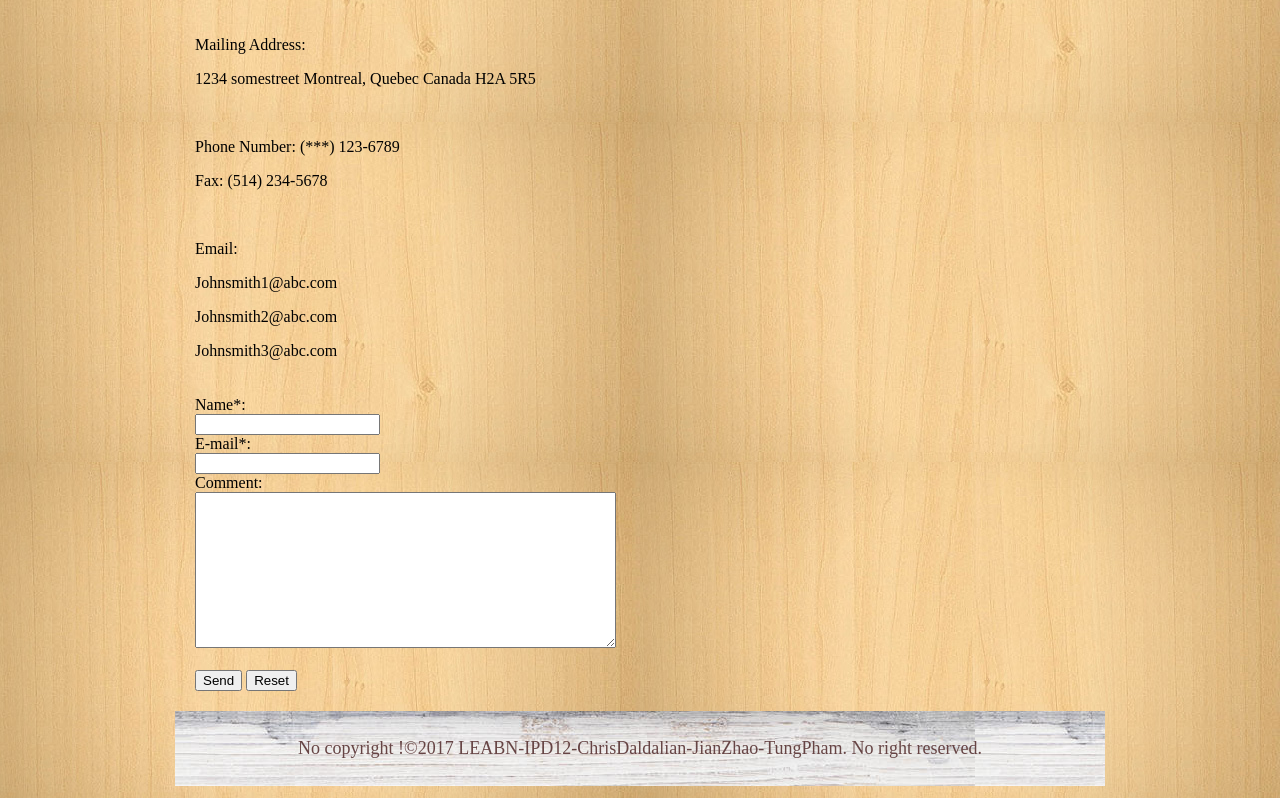
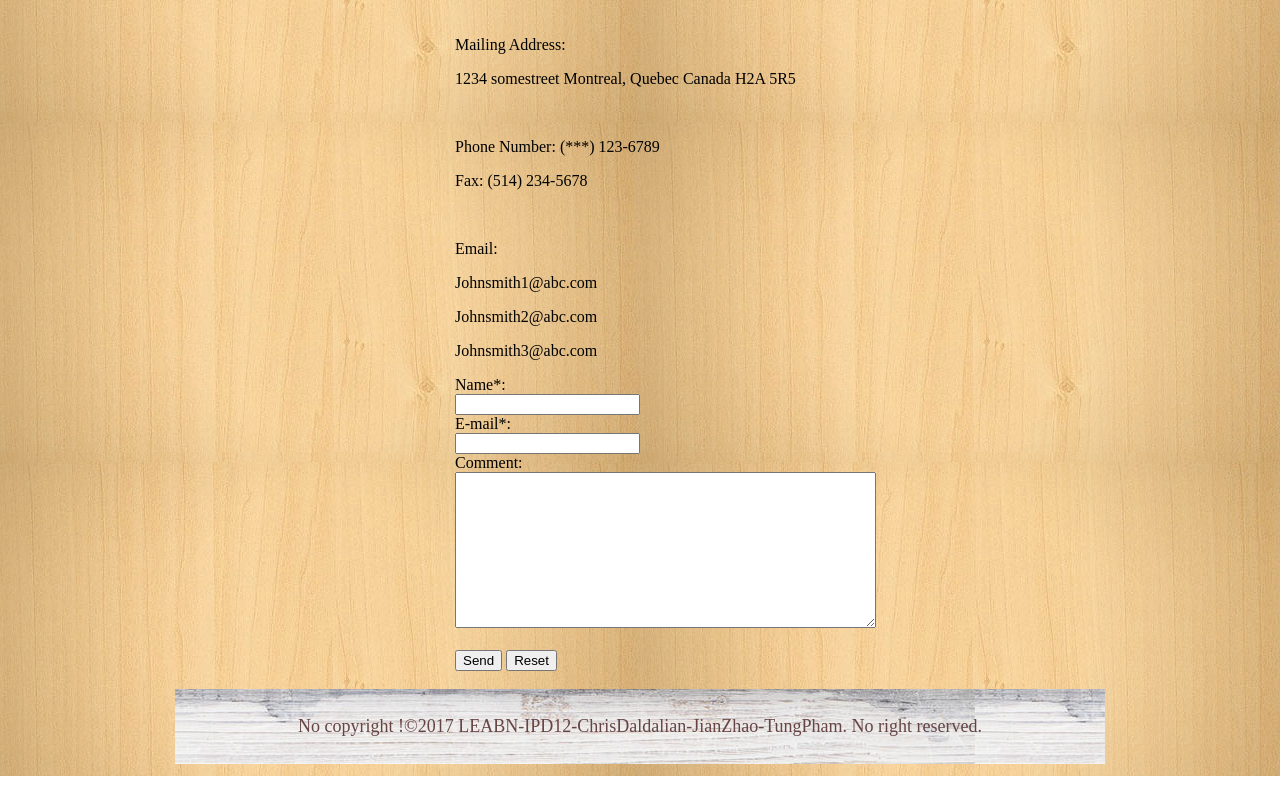
Before and after one commit to tpham20908/HTML_Project, a plain HTML site: page contact.html in a window 1280 px wide. Shown: the part 558-1356 px from the top of the page. After the commit the page ends 1334 px from the top, so only its background shows below. Drawn offline with Linux system fonts and the light colour scheme.

Commit message:
12th - merge contact.html from Jian

```diff
--- a/contact.html
+++ b/contact.html
@@ -22,31 +22,32 @@
   </nav>
 
   <main>
-    <header class="local_header" style="text-align:center">
+    <header class="local_header">
       <h3>Contact us in Montreal with your story ideas and news tips</h3>
     </header>
-    <article style="text-align:center;">
+    <div class="textAlign">
       <img src="images/logo.png" alt="logo" title="logo" style="width:30%;" />
-    </article>
-    <article style="padding-left:20px;">
+    </div>
+    <div id="content">
+      <div>
         <br />
         <p>Mailing Address:</p>
         <p>1234 somestreet Montreal, Quebec Canada H2A 5R5</p>
-    </article>
-    <article style="padding-left:20px;">
+      </div>
+      <div>
         <br />
         <p>Phone Number: (***) 123-6789</p>
         <p>Fax: (514) 234-5678</p>
-    </article>
-    <article style="padding-left:20px;">
+      </div>
+      <div>
         <br />
         <p>Email: </p>
         <p>Johnsmith1@abc.com</p>
         <p>Johnsmith2@abc.com</p>
         <p>Johnsmith3@abc.com</p>
-    </article>
-    <div style="padding:20px;">
-      <form action="#" method="post" enctype="text/plain">
+      </div>
+      <div>
+        <form action="#" method="post">
           Name*:<br>
           <input type="text" name="name" maxlength="30" required="required"><br>
           E-mail*:<br>
@@ -57,9 +58,10 @@
           <input type="submit" value="Send">
           <input type="reset" value="Reset">
         </form>
-
+      </div>
     </div>
   </main>
+  <br />
 
   <footer>
     <p>No copyright !&copy;2017 LEABN-IPD12-ChrisDaldalian-JianZhao-TungPham. No right reserved.</p>
```
Lines whose indentation alone changed are shown as unchanged.
